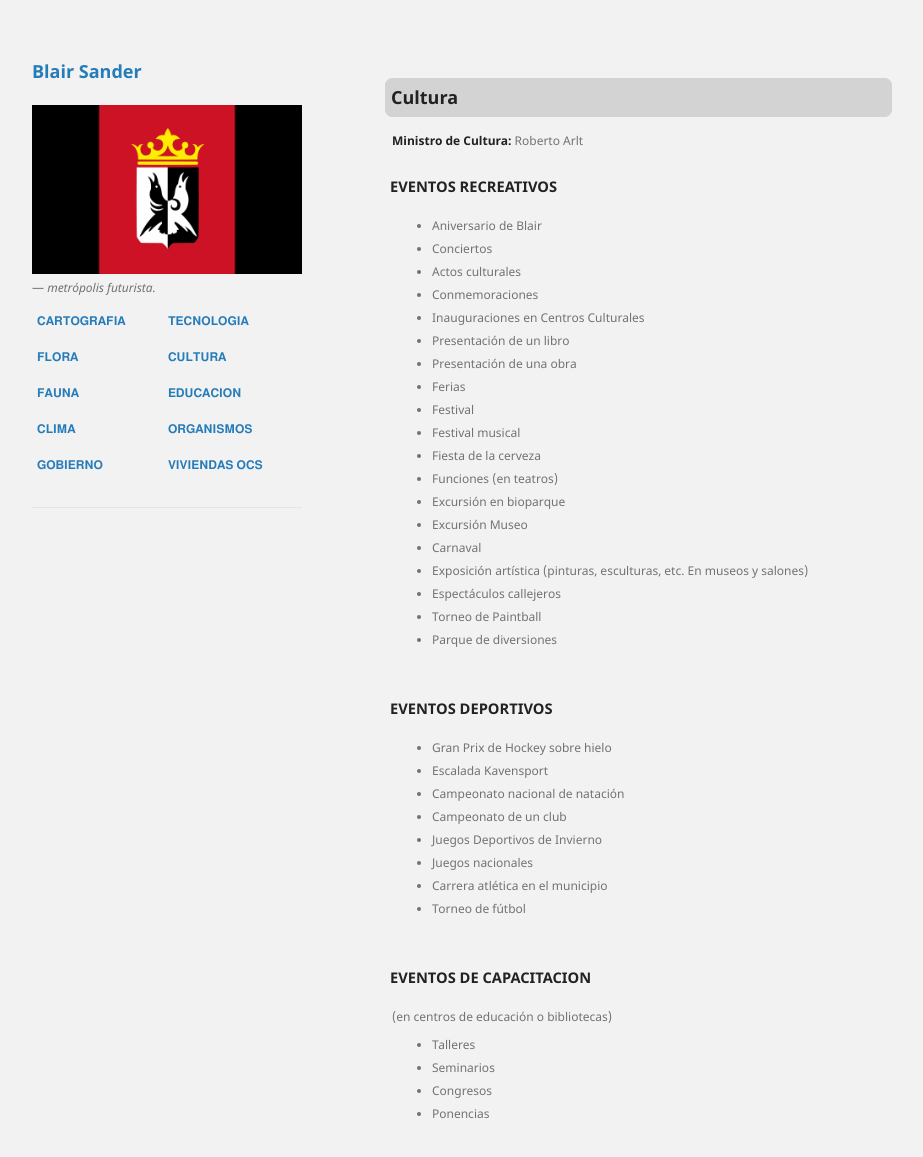
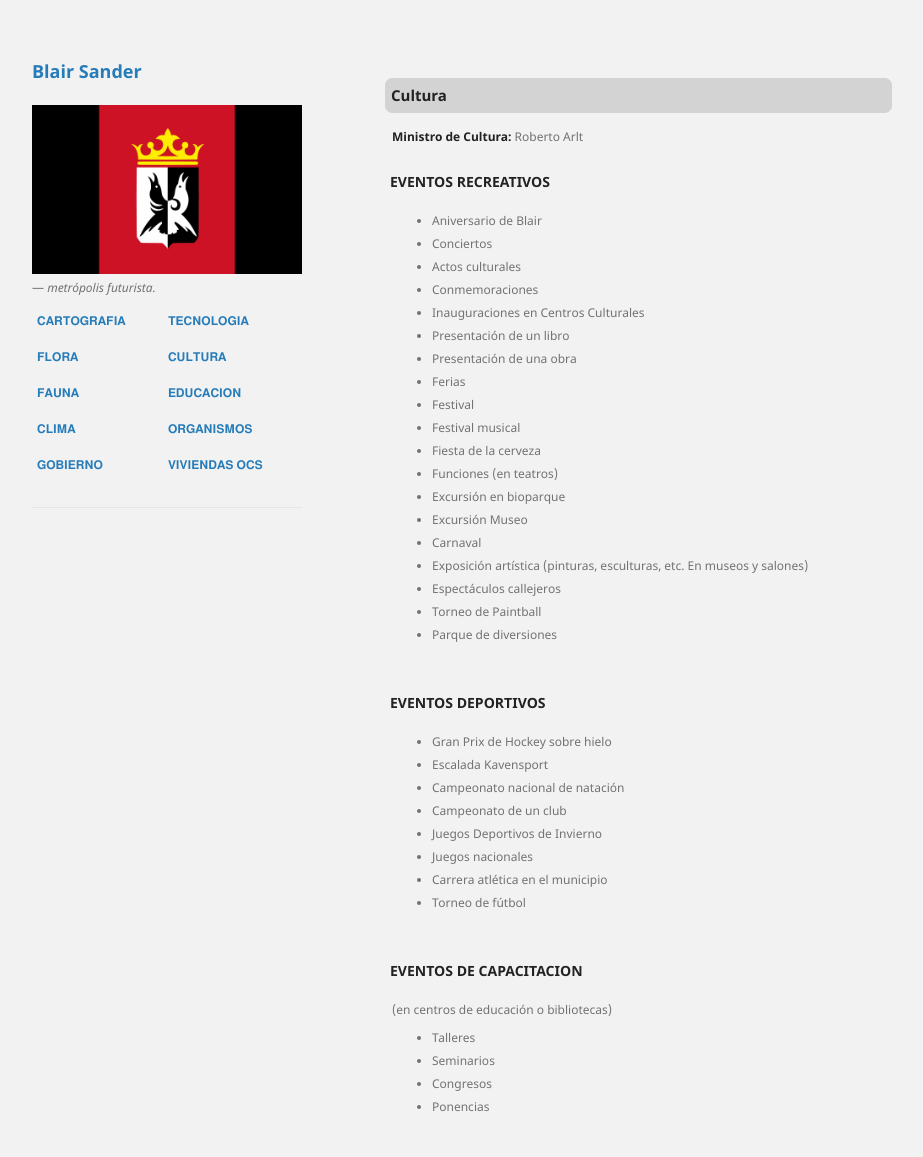
Before and after one commit to BlairSander/ciudad, a Jekyll site: the page built from cultura.md, in a window 1280 px wide and 1183 px high. Shown: the top 1157 px of the window, without its empty margins (178-1101 px from the left). Built offline with Jekyll 4.4.1, drawn with Linux system fonts in a browser that asks for light colours.

Commit message:
jekyll-theme-minimal.scss

```diff
--- a/_sass/jekyll-theme-minimal.scss
+++ b/_sass/jekyll-theme-minimal.scss
@@ -22,13 +22,13 @@ h2 {
   border: 1px solid LightGray;
   border-radius: 7px;
   padding: 5px;
+  font-size: 15px;
 }
 
 h3 {
   color:#222;
   margin:20px 0 15px -7px;
   padding: 5px;
-  font-size: 11pt;
 }
 
 h4, h5, h6 {
```
